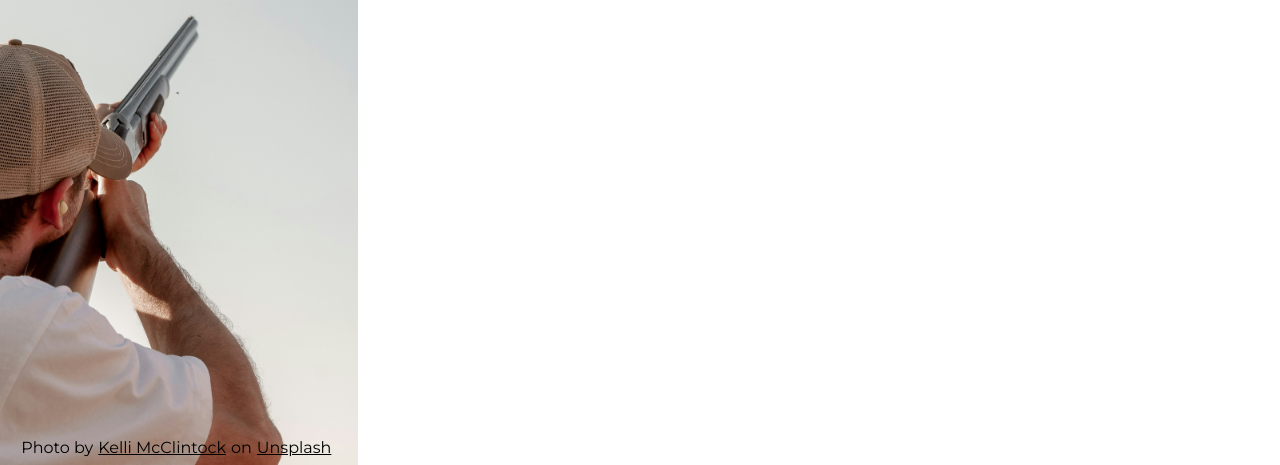
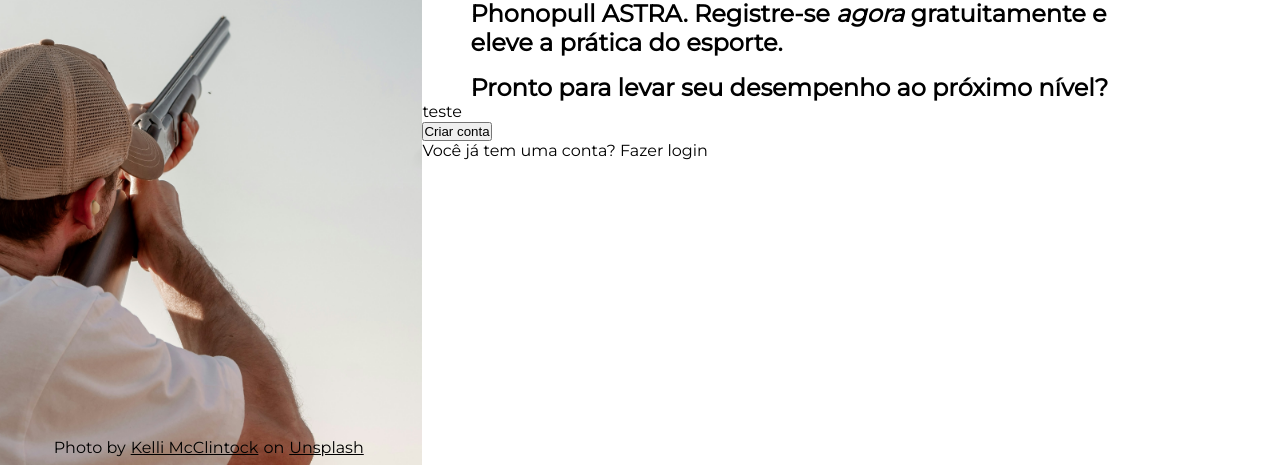
Before and after one commit to PauloMBorges/odin-sign-up-form, a plain HTML site: page index.html in a window 1280 px wide. Shown: the part 335-800 px from the top of the page. Drawn offline with Linux system fonts and the light colour scheme.

Commit message:
Add basic styling to right-side + main text
- Flex layout with centered alignment for the right side container
- Set max-width for the main text
- Added margin adjustments to the main text

```diff
--- a/index.html
+++ b/index.html
@@ -18,11 +18,13 @@
         </div>
 
         <div class="right">
-            <div class="top-right-text">
-                <h2>Automatize a Prática do Tiro ao Prato - Trap com o Uso do Phonopull ASTRA.
-                    Registre-se <em>agora</em>. É gratuito!
+            <div class="main-text">
+                <h2>Automatize sua prática de Tiro ao Prato - Trap com o Phonopull ASTRA.
+                    Registre-se <em>agora</em> gratuitamente e eleve a prática do esporte.
+
                 </h2>
-                <h2>Você está preparado para evoluir?</h2>
+                <h2 class="secondary-text">Pronto para levar seu desempenho ao próximo nível?</h2>
+
             </div>
             <div class="form-container">
                 <p>teste</p>
--- a/style.css
+++ b/style.css
@@ -43,6 +43,7 @@ a {
     flex-direction: row;
     width: 100vw;
     height: 100vh;
+    font-family: 'Monsterrat Regular';
 }
 
 
@@ -87,7 +88,6 @@ a {
 
 .credits {
     color: black;
-    font-family: 'Monsterrat Regular';
     font-size: 1rem;
     font-weight: 500;
 
@@ -97,3 +97,23 @@ a {
     margin-bottom: 0.5rem;
 
 }
+
+
+/* Right side styling */
+.right {
+    display: flex;
+    flex-direction: column;
+    justify-content: center;
+    height: 100vh;
+    max-width: 66vw;
+}
+
+.main-text {
+    width: 50vw;
+    font-weight: 500;
+    margin-left: 3rem;
+}
+
+.secondary-text {
+    margin-top: 1rem;
+}
```
